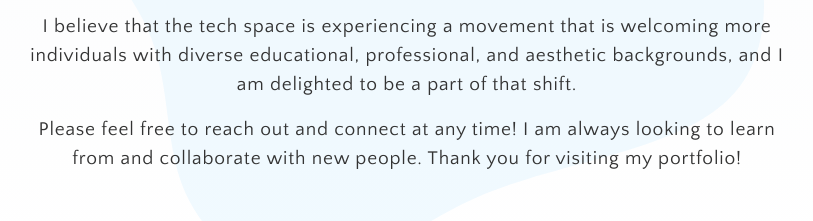
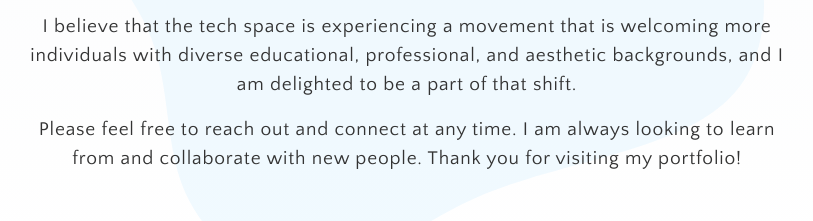
Before and after one commit to joshnussbaum89/joshnussbaum89.github.io, a plain HTML site: page index.html in a window 1280 px wide. Shown: the part 1202-1423 px from the top of the page, 233-1046 px from the left. Drawn offline with nearby package versions, Linux system fonts and the light colour scheme; a web font is replaced by a local one.

Commit message:
edit about me

```diff
--- a/index.html
+++ b/index.html
@@ -252,7 +252,7 @@
 					<p data-aos="fade-up">I believe that the tech space is experiencing a movement
 						that is welcoming more individuals with diverse educational, professional, and aesthetic
 						backgrounds, and I am delighted to be a part of that shift.</p>
-					<p data-aos="fade-up">Please feel free to reach out and connect at any time! I am always looking to
+					<p data-aos="fade-up">Please feel free to reach out and connect at any time. I am always looking to
 						learn from and collaborate with new people. Thank you for visiting my portfolio!</p>
 				</div>
 
```
